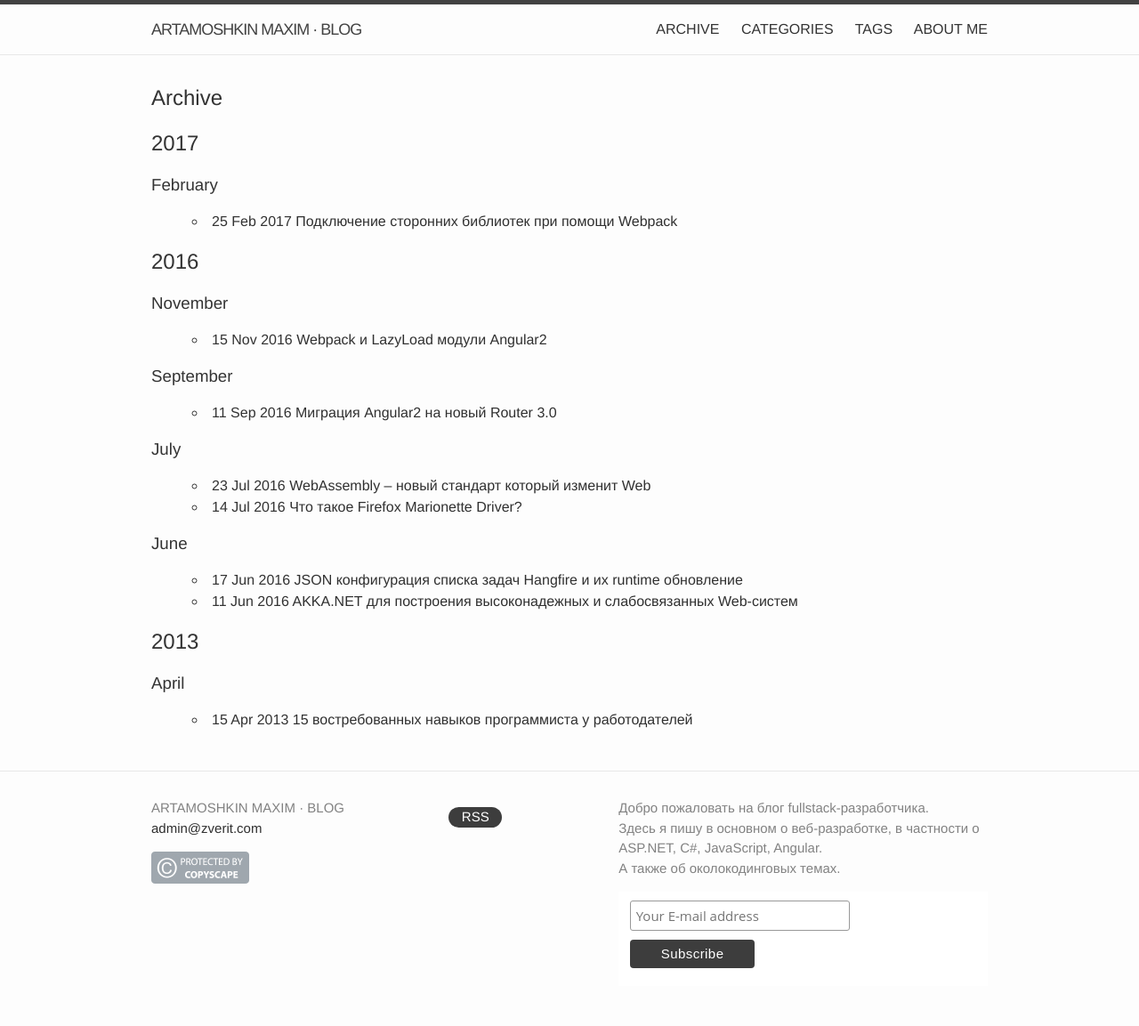
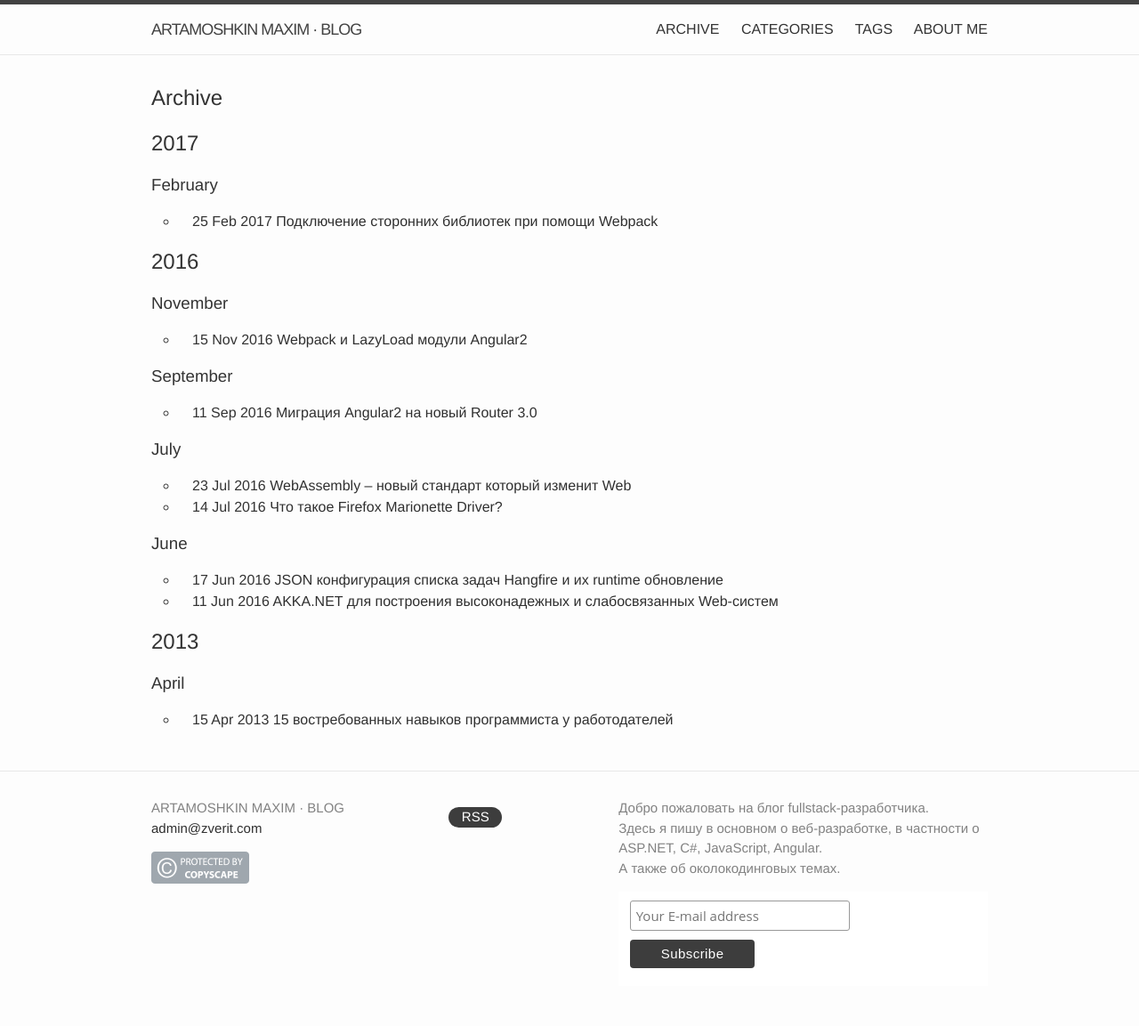
Before and after one commit to martamoshkin/blog.zverit.com, a Jekyll site: the page built from archive.html, in a window 1280 px wide. Shown: the whole page at 89% size. Built offline with Jekyll 4.4.1, drawn with Linux system fonts in a browser that asks for light colours.

Commit message:
fix list

```diff
--- a/_sass/_layout.scss
+++ b/_sass/_layout.scss
@@ -327,7 +327,6 @@
 .expo-section {
     ul {
       list-style-type: circle;
-      list-style-position: inside;
       padding: 0;
       li {
 
```
